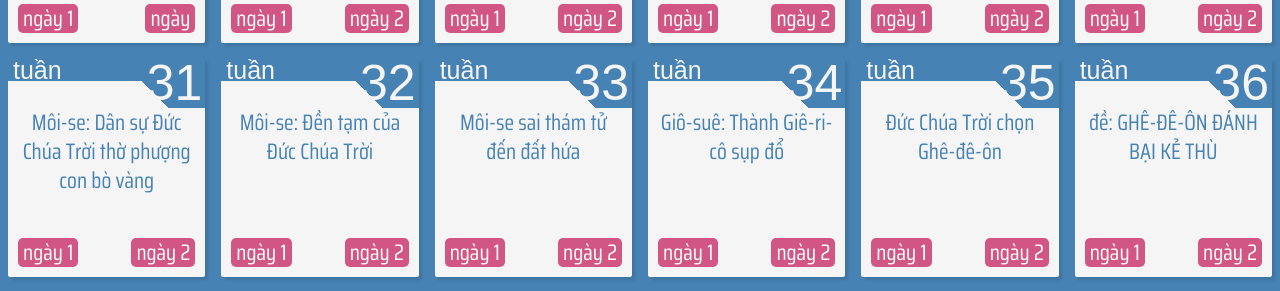
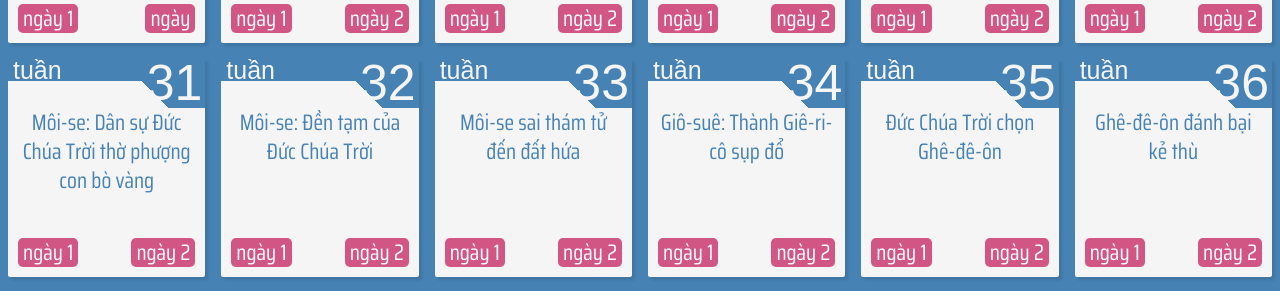
Before and after one commit to GospelTrust/LGS, a Jekyll site: the page built from docs/vi.html, in a window 1280 px wide. Shown: the part 1269-1560 px from the top of the page. Built offline with Jekyll 4.4.1, drawn with Linux system fonts in a browser that asks for light colours; some web fonts are replaced.

Commit message:
Update: w36d1

```diff
--- a/docs/content/_vi/36-1.md
+++ b/docs/content/_vi/36-1.md
@@ -1,34 +1,35 @@
 ---
 week: 36
 day: 1
-title: 'đề: GHÊ-ĐÊ-ÔN ĐÁNH BẠI KẺ THÙ'
-bible: 'Các quan-xét 7:1-7'
+title: 'Ghê-đê-ôn đánh bại kẻ thù'
+bible: 'Các Quan Xét 7:1-7'
 layout: lesson
 ---
 
 
 {% include lesson/section.html index=1 %}
-- Để trẻ em biết rằng khi CHÚA Đức Chúa Trời yêu cầu chúng ta làm điều gì đó cho Ngài, thì chắc chắn Ngài sẽ giúp chúng ta hoàn thành theo cách đặc biệt của Ngài.
+- Để trẻ em biết rằng khi Chúa - Đức Chúa Trời yêu cầu chúng ta làm điều gì đó cho Ngài, thì chắc chắn Ngài sẽ giúp chúng ta hoàn thành theo cách đặc biệt của Ngài.
 - Để trẻ em biết rằng những điều không thể là có thể được qua Đức Chúa Trời.
-- Cho trẻ hiểu rằng chúng ta đạt được chiến thắng tất cả là do nơi Chúa
+- Cho trẻ hiểu rằng chúng ta đạt được chiến thắng tất cả là do nơi Chúa.
 
 
 {% include lesson/section.html index=2 %}
 * Đức Chúa Trời thể hiện quyền năng của Ngài qua đội quân của Ghê-đê-ôn (Các Quan Xét 7:1-3).
-- Ghê-đê-ôn đã có thể tập hợp khoảng 32.000 người để tham gia cùng mình trong trận chiến. CHÚA là Đức Chúa Trời đã giảm bớt quân đội của Ghê-đê-ôn và bảo Ghê-đê-ôn nói với tất cả những ai đang sợ hãi và run sợ trở về nhà và nhanh chóng rời khỏi Núi Ga-la-át. 22.000 người đã quay trở lại và 10.000 người ở lại.
-- Dân chúng vẫn còn quá nhiều để CHÚA sử dụng (Các Quan Xét 7:4-7). CHÚA là Đức Chúa Trời đã giảm nó từ 10.000 người xuống còn 300 người qua một cuộc thử nghiệm đặc biệt và bất thường. Ngài đã làm điều này vì 10.000 vẫn còn quá nhiều so với mục đích của Ngài.
+- Ghê-đê-ôn đã có thể tập hợp khoảng 32.000 người để tham gia cùng mình trong trận chiến. Chúa là Đức Chúa Trời đã giảm bớt quân đội của Ghê-đê-ôn và bảo Ghê-đê-ôn nói với tất cả những ai đang sợ hãi và run sợ trở về nhà và nhanh chóng rời khỏi núi Ga-la-át. 22.000 người đã quay trở lại và 10.000 người ở lại.
+- Dân chúng vẫn còn quá nhiều để Chúa sử dụng (Các Quan Xét 7:4-7). CHÚA là Đức Chúa Trời đã giảm nó từ 10.000 người xuống còn 300 người qua một cuộc thử nghiệm đặc biệt và bất thường. Ngài đã làm điều này vì 10.000 vẫn còn quá nhiều so với mục đích của Ngài.
 * Tóm lại: CHÚA không muốn hoặc không cần nhiều người tham gia trận chiến. Ngài sẽ chiến đấu vì họ. Ngài không muốn họ nghĩ rằng họ đang thắng trận bằng sức mình. Chúa muốn họ biết rằng trận chiến sẽ thắng trong quyền năng của Ngài.
 * Cùng một Đức Chúa Trời đã làm việc qua Ghê-đê-ôn và quân đội của Ngài, cũng là Đức Chúa Trời ban sức mạnh cho chúng ta khi chúng ta yếu đuối và hy vọng khi chúng ta thất vọng, sự tha thứ khi chúng ta phạm tội, tình yêu thương và ân điển không được đền đáp.
 
 
 {% include lesson/section.html index=3 %}
-Lạy Chúa, chúng con ca ngợi và cảm ơn Ngài đã cho chúng con cơ hội được biết Ngài nhiều hơn qua Bài Học Kinh Thánh Hàng Tuần của chúng con. Xin Chúa hướng dẫn chúng con khi chúng con tiếp tục tìm hiểu thêm về Ngài trong cuộc đời của Ghê-đê-ôn. Nhân danh Chúa Jêsus Christ, chúng con cầu nguyện, Amen.
+> Lạy Chúa, chúng con ca ngợi và cảm ơn Ngài đã cho chúng con cơ hội được biết Ngài nhiều hơn qua bài học Kinh Thánh hàng tuần của chúng con. Xin Chúa hướng dẫn chúng con khi chúng con tiếp tục tìm hiểu thêm về Ngài trong cuộc đời của Ghê-đê-ôn. Nhân danh Chúa Jêsus Christ, chúng con cầu nguyện, Amen.
 
 
 {% include lesson/section.html index=4 %}
-Ê-phê-sô 2:8-9
- 8 Vả, ấy là nhờ ân điển, bởi đức tin, mà anh em được cứu, điều đó không phải đến từ anh em, bèn là sự ban cho của Đức Chúa Trời. 9 Ấy chẳng phải bởi việc làm đâu, hầu cho không ai khoe mình
+###Ê-phê-sô 2:8-9
+ 8 Vả, ấy là nhờ ân điển, bởi đức tin, mà anh em được cứu, điều đó không phải đến từ anh em, bèn là sự ban cho của Đức Chúa Trời. 9 Ấy chẳng phải bởi việc làm đâu, hầu cho không ai khoe mình.
 
+- Giải thích:
 Ân điển - Chúa ban cho tôi một món quà miễn phí mà tôi không xứng đáng
 Được cứu - không bị trừng phạt vì tội lỗi của tôi
 Đức tin - tin tưởng những gì Đấng Christ đã làm để cứu tôi khỏi tội lỗi Làm Những việc làm - việc lành, việc tốt mà tôi làm
@@ -49,15 +50,18 @@
 
 
 {% include lesson/section.html index=8 %}
-VẼ TRONG KHI KỂ CHUYỆN
-- Vẽ cảnh khi bạn kể câu chuyện trên giấy hoặc bảng đen. Xin nhắc lại, trước khi bạn dạy câu chuyện, hãy chắc chắn rằng bạn đã lên kế hoạch cho các phần hoặc "cảnh" mà bạn muốn vẽ. Giữ cho kế hoạch của bạn đơn giản và tối giản. Đừng thêm vào chân lý của Kinh thánh để  bức tranh trở nên "dễ thương". Nếu bạn bị cuốn theo chi tiết của một bức tranh thì có lẽ bạn đang mất tập trung vào nội dung thực sự của bài học.
+### Vẽ trong khi kể chuyện
+- Vẽ cảnh khi bạn kể câu chuyện trên giấy hoặc bảng đen.
+- Xin nhắc lại, trước khi bạn dạy câu chuyện, hãy chắc chắn rằng bạn đã lên kế hoạch cho các phần hoặc "cảnh" mà bạn muốn vẽ.
+- Giữ cho kế hoạch của bạn đơn giản và tối giản. Đừng thêm vào chân lý của Kinh Thánh để  bức tranh trở nên "dễ thương".
+- Nếu bạn bị cuốn theo chi tiết của một bức tranh thì có lẽ bạn đang mất tập trung vào nội dung thực sự của bài học.
 
 
 {% include lesson/section.html index=9 %}
-1. Chúa đã làm thế nào để quân đội của Ghê-đê-ôn trở nên ÍT hơn? Còn lại bao nhiêu người khi Đức Chúa Trời giảm bớt quân đội?
+1. Chúa đã làm thế nào để quân đội của Ghê-đê-ôn trở nên "Ít" hơn? Còn lại bao nhiêu người khi Đức Chúa Trời giảm bớt quân đội?
 2. Bạn nghĩ điều gì đã xảy ra trong tấm lòng và tâm trí của Ghê-đê-ôn trong câu chuyện này?
 3. Bạn học được gì về việc trở thành người theo Chúa từ câu chuyện này?
 
 
 {% include lesson/section.html index=10 %}
-Lạy Chúa, chúng con ngợi khen và cảm tạ Ngài về cuộc đời của Ghê-đê-ôn. Cảm ơn Ngài đã cho chúng con biết rằng chúng con chiến thắng vì Ngài vùa giúp. Xin Chúa hướng dẫn chúng con khi chúng con tin cậy vào Ngài. Xin Chúa hãy giúp chúng con lắng nghe và tuân theo sự chỉ dẫn của Ngài để chúng con sẽ chiến thắng như Ghê-đê-ôn và quân đội của ông ấy. Nhân danh Chúa Jêsus Christ, chúng con cầu nguyện, Amen.
+> Lạy Chúa, chúng con ngợi khen và cảm tạ Ngài về cuộc đời của Ghê-đê-ôn. Cảm ơn Ngài đã cho chúng con biết rằng chúng con chiến thắng vì Ngài vùa giúp. Xin Chúa hướng dẫn chúng con khi chúng con tin cậy vào Ngài. Xin Chúa hãy giúp chúng con lắng nghe và tuân theo sự chỉ dẫn của Ngài để chúng con sẽ chiến thắng như Ghê-đê-ôn và quân đội của ông ấy. Nhân danh Chúa Jêsus Christ, chúng con cầu nguyện, Amen.
```
